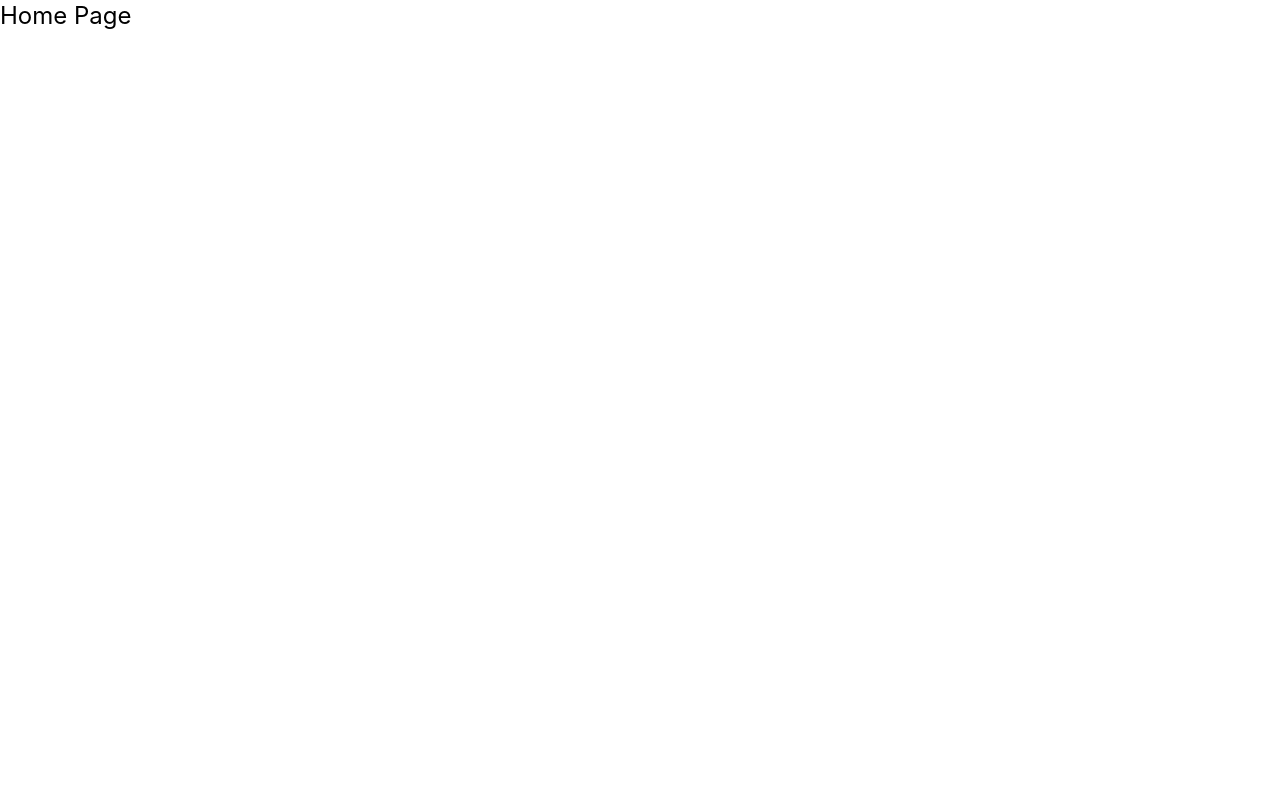
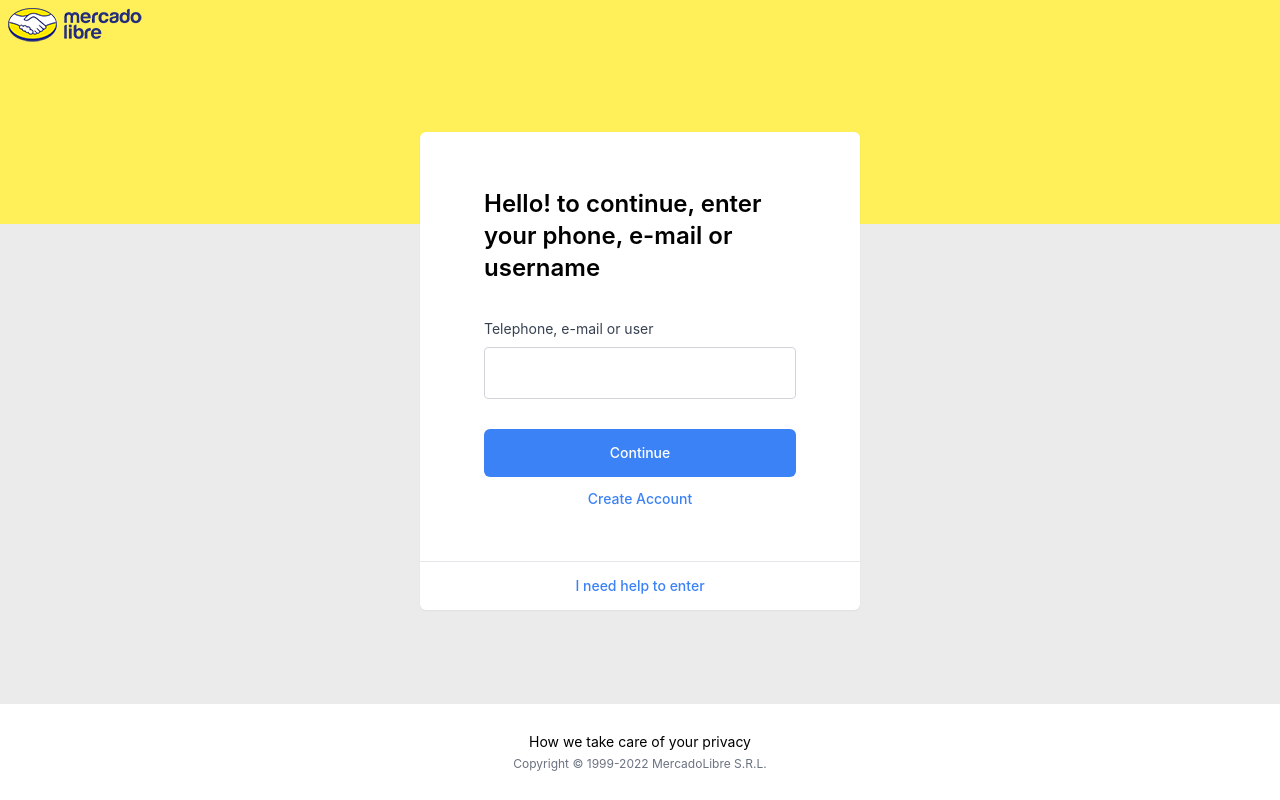
Before and after one commit to anyelithj/ecommerce-app, a React (Vite) app: page / in a window 1280 px wide. Built offline with nearby package versions, Linux system fonts and the light colour scheme.

Commit message:
template is created for login.

```diff
--- a/src/components/Input.jsx
+++ b/src/components/Input.jsx
@@ -1,14 +1,14 @@
 import React from 'react'
 
-function Input({ label, attribute, onChange }) {
+function Input({ labelText, attribute, onChange }) {
 	return (
 		<div className='flex justify-center'>
-			<div className='mb-3 xl:w-96'>
+			<div className='mb-3 w-full'>
 				<label
 					htmlFor={attribute.id}
 					className='form-label text-sm inline-block mb-2 text-gray-700'
 				>
-					{label}
+					{labelText}
 				</label>
 				<input
 					id={attribute.id}
--- /dev/null
+++ b/src/components/Login.jsx
@@ -0,0 +1,75 @@
+import React from 'react'
+import Input from './Input'
+
+// Img
+import logo from '../assets/img/logo__large_plus.png'
+
+function Login() {
+	const handleSubmit = (e) => {
+		console.log(e)
+	}
+
+	return (
+		<div className='relative md:bg-[#ebebeb] h-screen '>
+			{/* Header */}
+			<header className='bg-[#fff059] p-2 md:h-56'>
+				<img className='w-100' src={logo} alt='logo' />
+			</header>
+
+			{/* Form */}
+			<div className='md:w-screen md:h-1/3 md:flex md:flex-col md:justify-center md:items-center'>
+				<div className='px-6 mt-7'>
+					<div className='md:bg-white md:px-16 md:pt-14 md:pb-10 md:w-[440px] md:rounded-t-md md:shadow-sm'>
+						<div>
+							<p className='text-lg md:text-2xl font-semibold'>
+								Hello! to continue, enter your phone, e-mail or username
+							</p>
+						</div>
+						<form onSubmit={handleSubmit}>
+							<div className='mt-8'>
+								<Input
+									labelText='Telephone, e-mail or user'
+									attribute={{
+										id: 'name',
+										name: 'name',
+										type: 'email',
+										placeholder: '',
+										className: '',
+										required: true,
+									}}
+								/>
+							</div>
+							<div className='mt-8'>
+								<button
+									type='submit'
+									className='bg-blue-500 text-white w-full font-medium text-sm rounded-md py-3.5 '
+								>
+									Continue
+								</button>
+								<button className='text-blue-500 font-medium w-full text-sm p-3'>
+									Create Account
+								</button>
+							</div>
+						</form>
+					</div>
+
+					<div className='py-6 rounded-b-md bg-white border-t justify-center items-center h-6 shadow-sm hidden md:flex '>
+						<button className=' text-blue-500 font-medium text-sm w-full py-3.5 '>
+							I need help to enter
+						</button>
+					</div>
+				</div>
+			</div>
+
+			{/* Footer */}
+			<div className='absolute bottom-0 px-6 left-0 w-full justify-center items-center md:bg-white'>
+				<div className='py-4 flex flex-col justify-center items-center space-y-1 md:bg-white md:py-7'>
+					<p className='text-sm'>How we take care of your privacy</p>
+					<p className='text-xs text-gray-500'>Copyright © 1999-2022 MercadoLibre S.R.L.</p>
+				</div>
+			</div>
+		</div>
+	)
+}
+
+export default Login
--- a/src/pages/HomePage.jsx
+++ b/src/pages/HomePage.jsx
@@ -1,7 +1,9 @@
+import Login from '../components/Login'
 export default function HomePage() {
 	return (
 		<>
-			<h1 className='text-2xl'>Home Page</h1>
+			{/* <h1 className='text-2xl'>Home Page</h1> */}
+			<Login/>
 		</>
 	)
 }
```
Also changed, not shown: src/assets/img/logo__large_plus.png (added), src/assets/img/logo__small.png (added).
